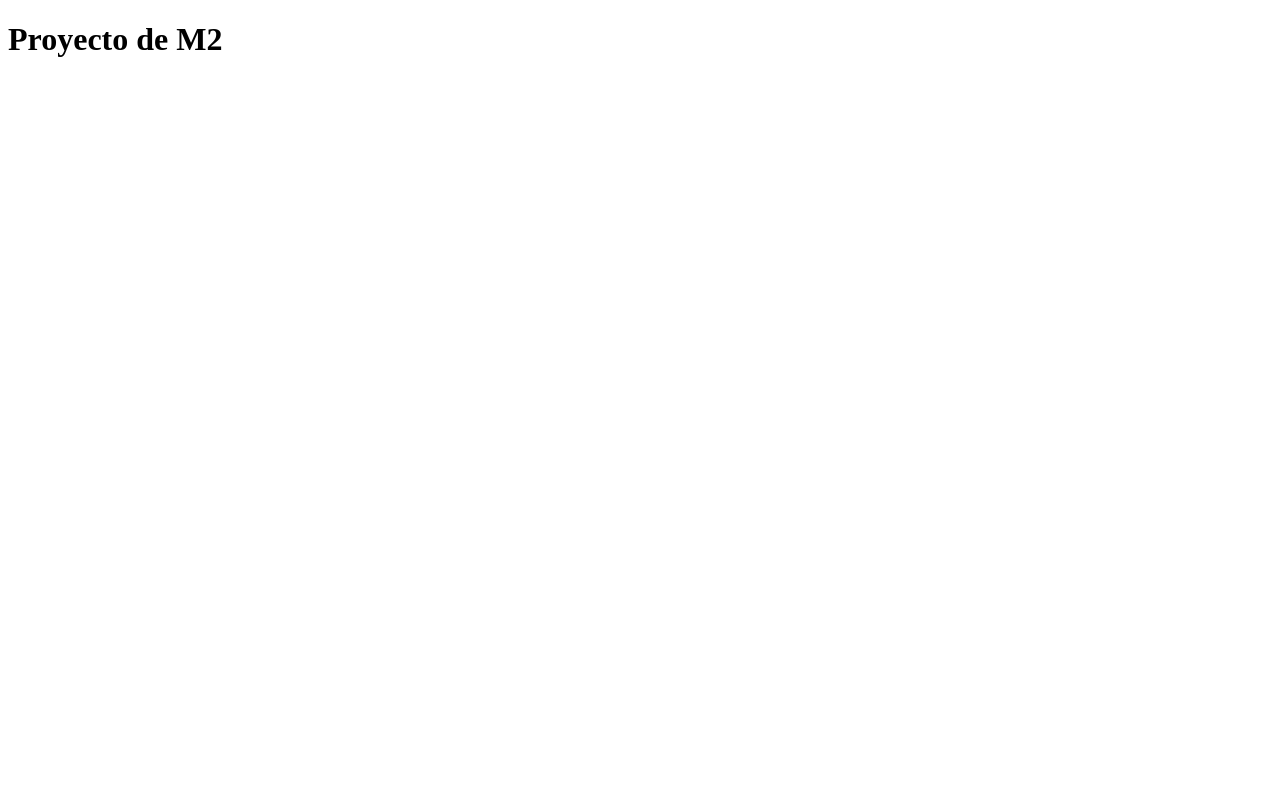
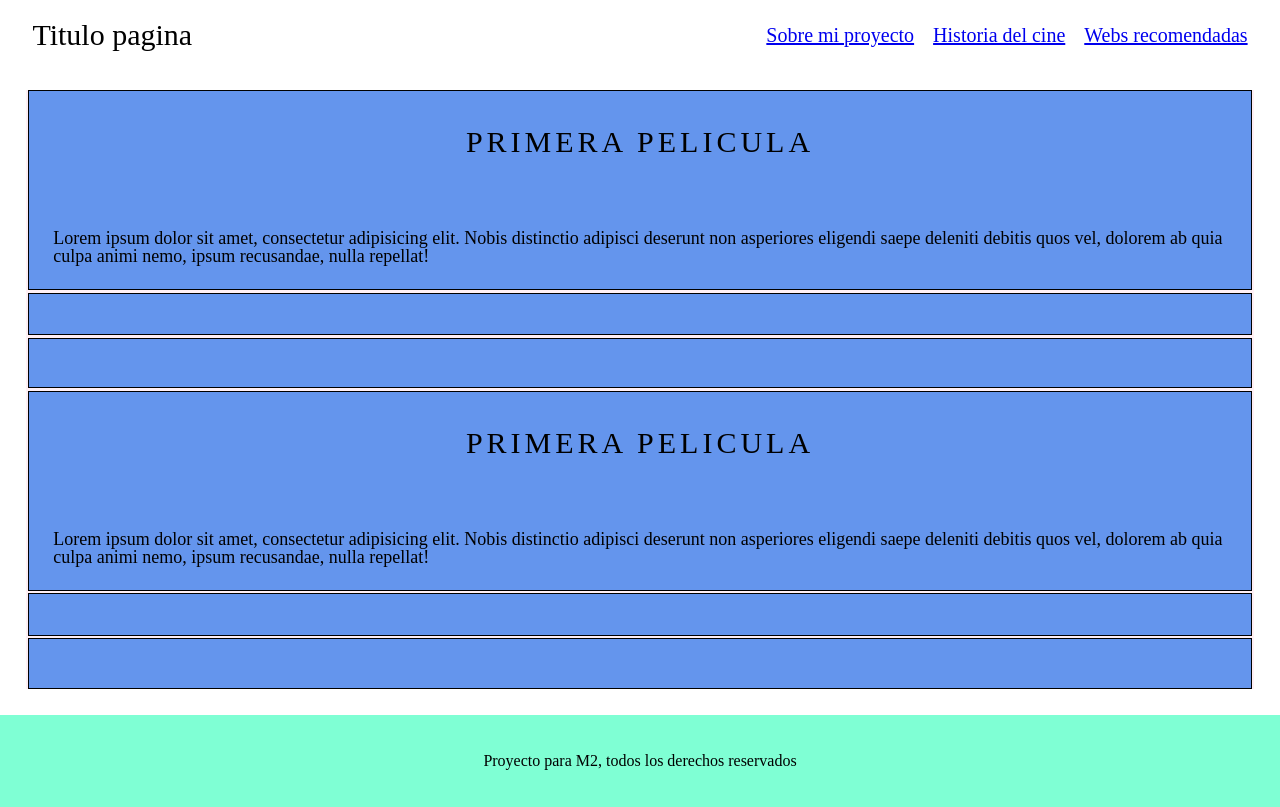
Before and after one commit to pi-rym/PM2-Slarz-y, a website: page front/index.html in a window 1280 px wide. Drawn offline with Linux system fonts and the light colour scheme.

Commit message:
Adelanto del primer Homework de M2

```diff
--- /dev/null
+++ b/front/css/reset.css
@@ -0,0 +1,48 @@
+/* http://meyerweb.com/eric/tools/css/reset/
+   v2.0 | 20110126
+   License: none (public domain)
+*/
+
+html, body, div, span, applet, object, iframe,
+h1, h2, h3, h4, h5, h6, p, blockquote, pre,
+a, abbr, acronym, address, big, cite, code,
+del, dfn, em, img, ins, kbd, q, s, samp,
+small, strike, strong, sub, sup, tt, var,
+b, u, i, center,
+dl, dt, dd, ol, ul, li,
+fieldset, form, label, legend,
+table, caption, tbody, tfoot, thead, tr, th, td,
+article, aside, canvas, details, embed,
+figure, figcaption, footer, header, hgroup,
+menu, nav, output, ruby, section, summary,
+time, mark, audio, video {
+	margin: 0;
+	padding: 0;
+	border: 0;
+	font-size: 100%;
+	font: inherit;
+	vertical-align: baseline;
+}
+/* HTML5 display-role reset for older browsers */
+article, aside, details, figcaption, figure,
+footer, header, hgroup, menu, nav, section {
+	display: block;
+}
+body {
+	line-height: 1;
+}
+ol, ul {
+	list-style: none;
+}
+blockquote, q {
+	quotes: none;
+}
+blockquote:before, blockquote:after,
+q:before, q:after {
+	content: '';
+	content: none;
+}
+table {
+	border-collapse: collapse;
+	border-spacing: 0;
+}
--- /dev/null
+++ b/front/css/style.css
@@ -0,0 +1,121 @@
+
+
+/*
+Dentro del Header
+*/
+
+header {
+    padding: 20px;
+    margin-bottom: 20px;
+}
+
+header nav{
+    display: flex;
+    justify-content: space-between;
+    align-items: center;
+    margin: 0 1%;
+}
+
+header nav li {
+    display: inline-block;
+    margin-left: 15px;
+}
+
+header nav h1 {
+    font-size: 30px;
+}
+
+.referencia-nav {
+    font-size: 20px;
+}
+
+/*
+Dentro del main
+*/
+
+main {
+    background-color: lavenderblush;
+    margin: 0 2%;
+}
+
+.primeraPelicula {
+    background-color: salmon;
+    padding: 1%;
+    margin-bottom: 2%;
+
+    width: auto;
+    border-radius: 30px;
+
+    display: flex;
+    flex-direction: row;
+    height: 700px;
+}
+
+.segundaPelicula {
+    background-color: salmon;
+    padding: 1%;
+    margin-bottom: 2%;
+
+    width: auto;
+    border-radius: 30px;
+
+    display: flex;
+    flex-direction: row;
+    height: 700px;
+}
+
+.terceraPelicula {
+    background-color: salmon;
+    padding: 1%;
+
+    width: auto;
+    border-radius: 30px;
+
+    display: flex;
+    flex-direction: row;
+    height: 700px;
+}
+
+.box {
+    background-color: cornflowerblue;
+
+    flex: 1;
+    border: 1px solid black;
+    padding: 1%;
+    margin: 0.2%;
+}
+
+.titulo-pelicula {
+    text-align: center;
+    padding: 2%;
+    margin-bottom: 3%;
+
+    font-size: 30px;
+    letter-spacing: 4px;
+    text-transform: uppercase;
+}
+.descripcion-pelicula {
+    padding: 1%;
+
+    font-size: 18px;
+}
+.imagen-pelicula {
+    width: 100%;
+    height: auto;
+}
+.datos-relevantes {
+    padding: 1%;
+
+    font-size: 18px;
+}
+/*
+Dentro del footer
+*/
+
+footer {
+    background-color: aquamarine;
+    margin-top: 2%;
+    padding: 3%;
+
+    text-align: center;
+}
--- a/front/index.html
+++ b/front/index.html
@@ -3,10 +3,59 @@
   <head>
     <meta charset="UTF-8" />
     <meta name="viewport" content="width=device-width, initial-scale=1.0" />
+
+    <link rel="stylesheet" href="css/reset.css">
+    <link rel="stylesheet" href="css/style.css">
+
     <title>Document</title>
   </head>
   <body>
-    <h1>Proyecto de M2</h1>
+    <header>
+      <nav class="nav-header">
+        <h1>Titulo pagina</h1>
+        <ul>
+          <li class="referencia-nav"><a href="#">Sobre mi proyecto</a></li>
+          <li class="referencia-nav"><a href="#">Historia del cine</a></li>
+          <li class="referencia-nav"><a href="#">Webs recomendadas</a></li>
+        </ul>
+      </nav>
+    </header>
+
+    <main>
+      <article id="primeraPelicula">
+
+      </article>
+      <article id="segundaPelicula">
+        <div class="box">
+          <h2 class="titulo-pelicula">Primera pelicula</h2>
+          <p class="descripcion-pelicula">Lorem ipsum dolor sit amet, consectetur adipisicing elit. Nobis distinctio adipisci deserunt non asperiores eligendi
+            saepe deleniti debitis quos vel, dolorem ab quia culpa animi nemo, ipsum recusandae, nulla repellat!</p>
+        </div>
+        <div class="box">
+          <img src="" alt="" class="imagen-pelicula">
+        </div>
+        <div class="box">
+          <p class="datos-relevantes"></p>
+        </div>
+      </article>
+      <article id="terceraPelicula">
+        <div class="box">
+          <h2 class="titulo-pelicula">Primera pelicula</h2>
+          <p class="descripcion-pelicula">Lorem ipsum dolor sit amet, consectetur adipisicing elit. Nobis distinctio adipisci deserunt non asperiores eligendi
+            saepe deleniti debitis quos vel, dolorem ab quia culpa animi nemo, ipsum recusandae, nulla repellat!</p>
+        </div>
+        <div class="box">
+          <img src="" alt="" class="imagen-pelicula">
+        </div>
+        <div class="box">
+          <p class="datos-relevantes"></p>
+        </div>
+      </article>
+    </main>
+
+    <footer>
+        <p id="derechos">Proyecto para M2, todos los derechos reservados</p>
+    </footer>
 
     <script src="./scripts/tempData.js"></script>
     <script src="./scripts/index.js"></script>
--- a/front/scripts/index.js
+++ b/front/scripts/index.js
@@ -1 +1,28 @@
 console.log(tempData);
+
+let primeraPelicula = document.getElementById("primeraPelicula");
+let segundaPelicula = document.getElementById("segundaPelicula");
+let terceraPelicula = document.getElementById("terceraPelicula");
+
+let arrPeliculas = [primeraPelicula, segundaPelicula, terceraPelicula]
+
+tempData.map(function (pelicula, indice) {
+    let elemento = arrPeliculas[indice];
+
+    let primerDiv = document.createElement("div");
+    primerDiv.className("box");
+    let segundoDiv = document.createElement("div");
+    segundoDiv.className("box");
+    let tercerDiv = document.createElement("div");
+    tercerDiv.className("box");
+
+    let h2 = document.createElement("h2");
+    h2.className("titulo-pelicula");
+    let urlImg = document.createElement("img");
+    urlImg.className("imagen-pelicula")
+    let descripcion = document.createElement("p");
+    let datos  = document.createElement("p");
+
+
+
+})
```
Also changed, not shown: 2 other files.
